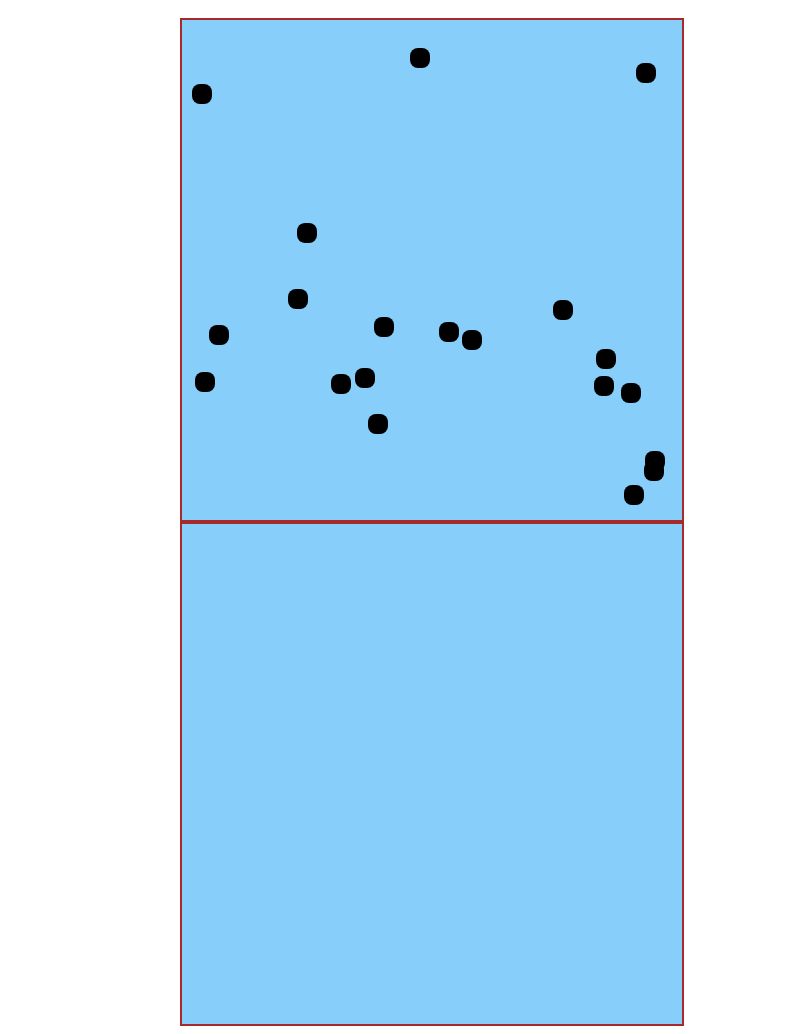
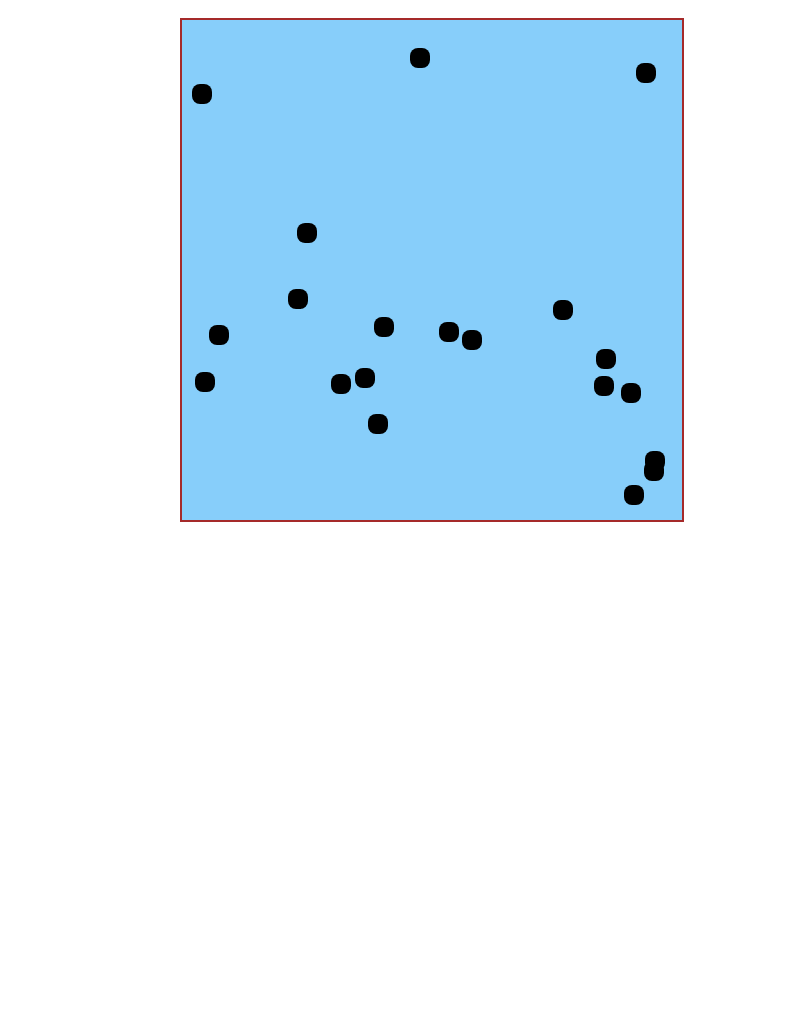
Before and after one commit to aayushsthapit/js-experiments, a plain HTML site: page ast7/index.html in a window 1280 px wide. Shown: the part 48-1082 px from the top of the page, without its empty margins (208-1013 px from the left). After the commit the page ends 800 px from the top, so only its background shows below. Drawn offline with Linux system fonts and the light colour scheme.

Commit message:
Removed two boxes

```diff
--- a/ast7/index.html
+++ b/ast7/index.html
@@ -6,8 +6,6 @@
     <body>
         <div class="header-wrapper"><h1>ASSIGNMENT 7 (Enhanced ant smasher) Using OOP</h1></div>
         <div class="main-wrapper" id="mainWrapper"></div>
-        <div class="second-wrapper" id="secondWrapper">
-            </div>
 
         <script src=".\script1.js"></script>
     </body>
--- a/ast7/layout.css
+++ b/ast7/layout.css
@@ -10,16 +10,6 @@
     background: lightskyblue;
     position: relative;
 }
-.second-wrapper
-{
-    margin: 0 auto;
-    border:2px solid brown;
-    height: 500px;
-    width: 500px;
-    background: lightskyblue;
-    position: relative;
-}
-
 .ant{
     height: 20px;
     width:20px;
--- a/ast7/script1.js
+++ b/ast7/script1.js
@@ -1,5 +1,4 @@
 var $mainWrapper=document.getElementById("mainWrapper");
-var $secondWrapper=document.getElementById("secondWrapper");
 var containerTop=0;
 var containerBottom=500;
 var containerLeft=0;
```
